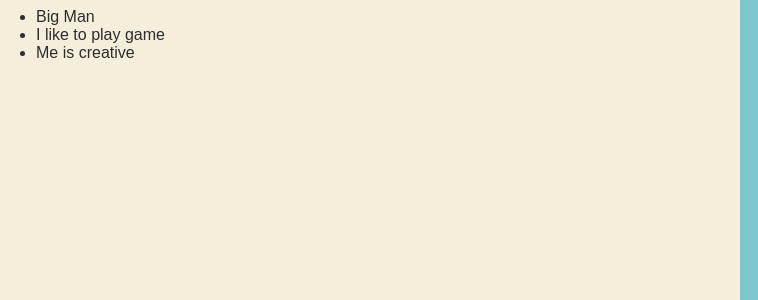
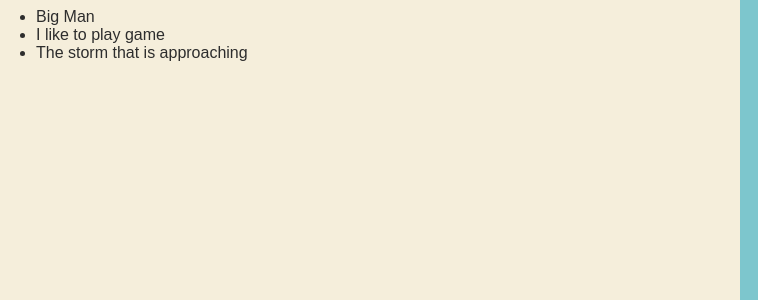
Before and after one commit to Vanillalc3/Vanillalc3, a plain HTML site: page Index.html in a window 1280 px wide. Shown: the part 214-514 px from the top of the page, 522-1280 px from the left. Drawn offline with Linux system fonts and the light colour scheme.

Commit message:
added Index.html

```diff
--- a/Index.html
+++ b/Index.html
@@ -100,7 +100,7 @@
             <ul>
               <li>Big Man</li>
               <li>I like to play game</li>
-              <li>Me is creative</li>
+              <li>The storm that is approaching</li>
             </ul>
           </div>
         </div>
```
